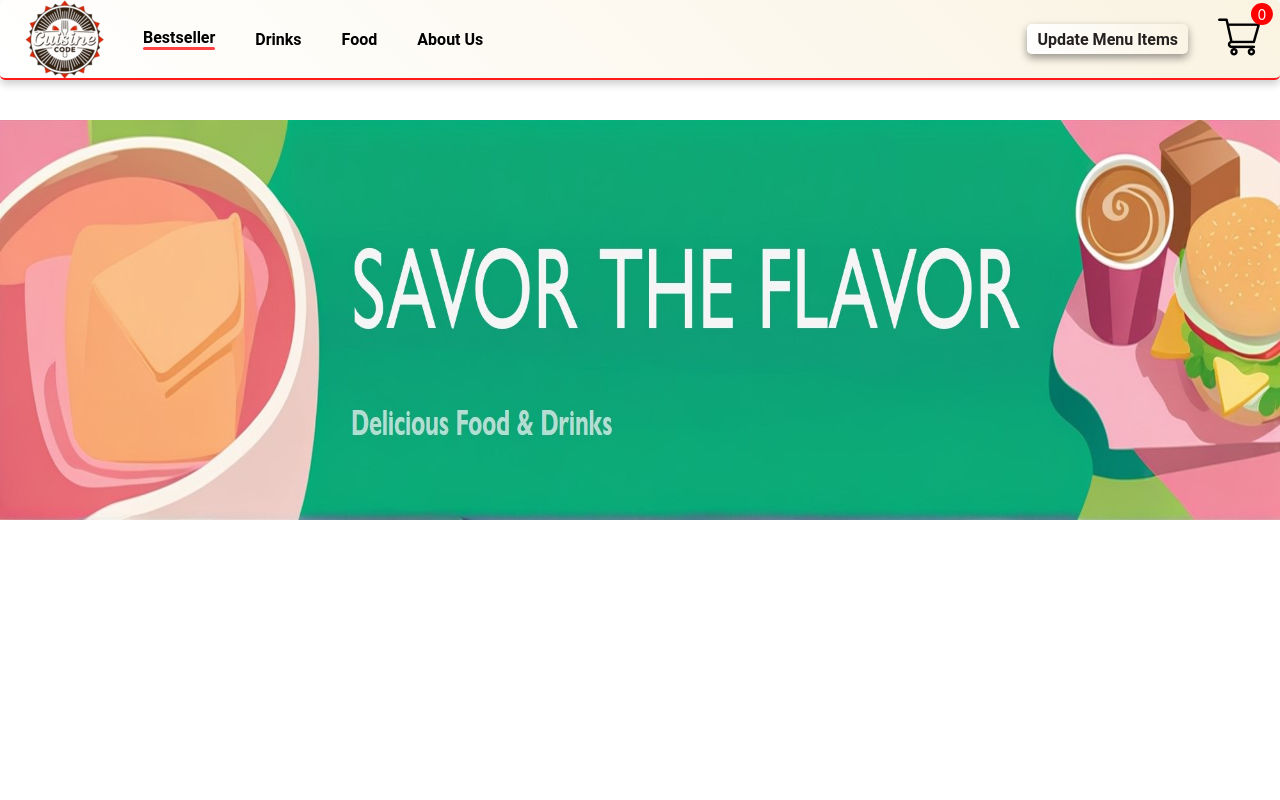
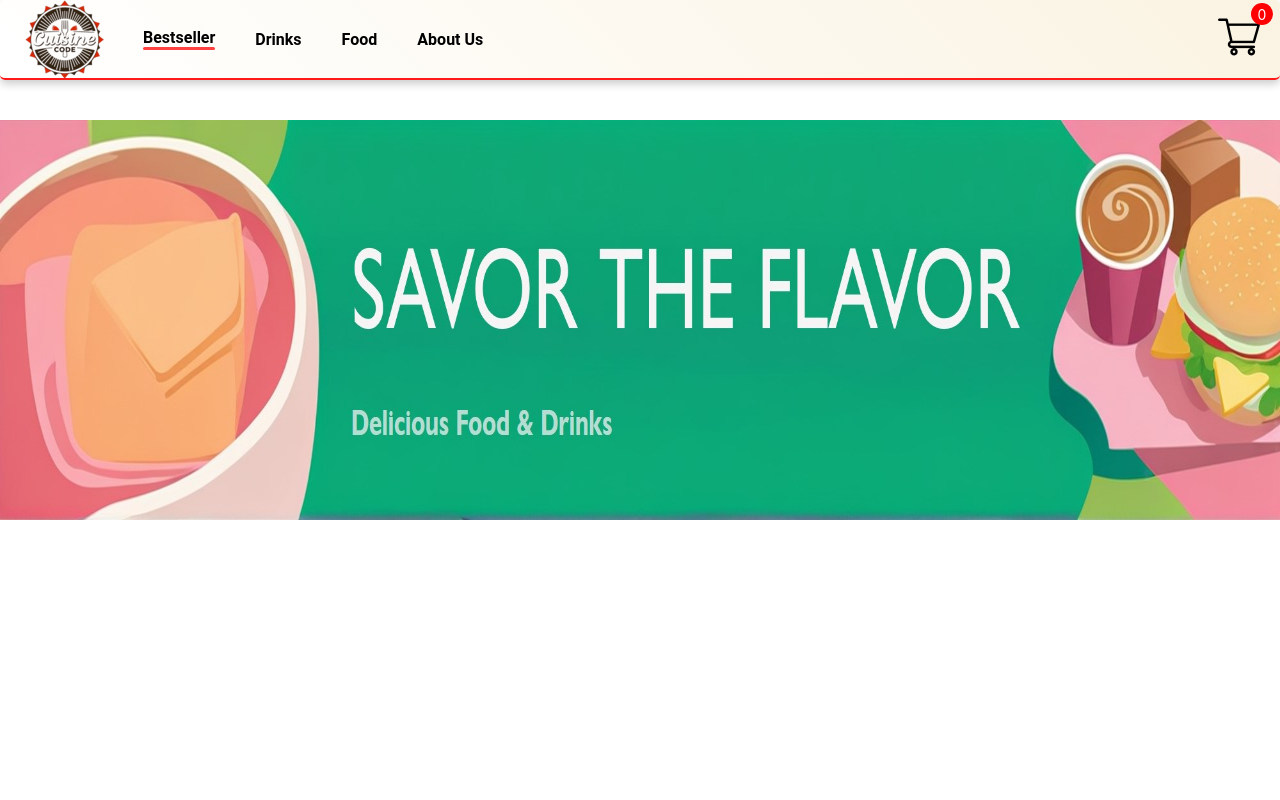
Before and after one commit to Code-Cusine/Food-ordering-and-MS, a React (Create React App) app: page / in a window 1280 px wide. Shown: the top 800 px of the page. Built offline with nearby package versions, Linux system fonts and the light colour scheme.

Commit message:
Update Item Buttons Commented

```diff
--- a/src/components/Navbar/Navbar.jsx
+++ b/src/components/Navbar/Navbar.jsx
@@ -46,7 +46,7 @@ const Navbar = () => {
     setItemPrice('');
   };
 
-  const handleUpdateItem = () => {
+  {/*const handleUpdateItem = () => {
     // Logic to handle the "Update Item" action (e.g., making an API call to update the item)
     console.log("Updating item with data:", {
       itemName,
@@ -57,7 +57,7 @@ const Navbar = () => {
     });
     // Here, you can add an API call to save the updated item
     closeUpdateOverlay(); // Close the overlay after updating
-  };
+  };*/}
 
   return (
     <div className='navbar'>
@@ -86,7 +86,7 @@ const Navbar = () => {
         </li>
       </ul>
       <div className="nav-login-cart">
-        <button onClick={openUpdateOverlay} className="update-menu-button">Update Menu Items</button>
+       {/* <button onClick={openUpdateOverlay} className="update-menu-button">Update Menu Items</button>*/}
 
         <Link to='/cart'>
           <img src={cartIcon} alt="Cart" />
@@ -94,7 +94,7 @@ const Navbar = () => {
         </Link>
       </div>
 
-      {isUpdateOverlayOpen && (
+      {/*{isUpdateOverlayOpen && (
         <div className="update-overlay" onClick={closeUpdateOverlay}>
           <div className="update-overlay-content" onClick={(e) => e.stopPropagation()}>
             <h2>Update Menu Item</h2>
@@ -135,7 +135,7 @@ const Navbar = () => {
             </div>
           </div>
         </div>
-      )}
+      )}*/}
     </div>
   );
 };
```
